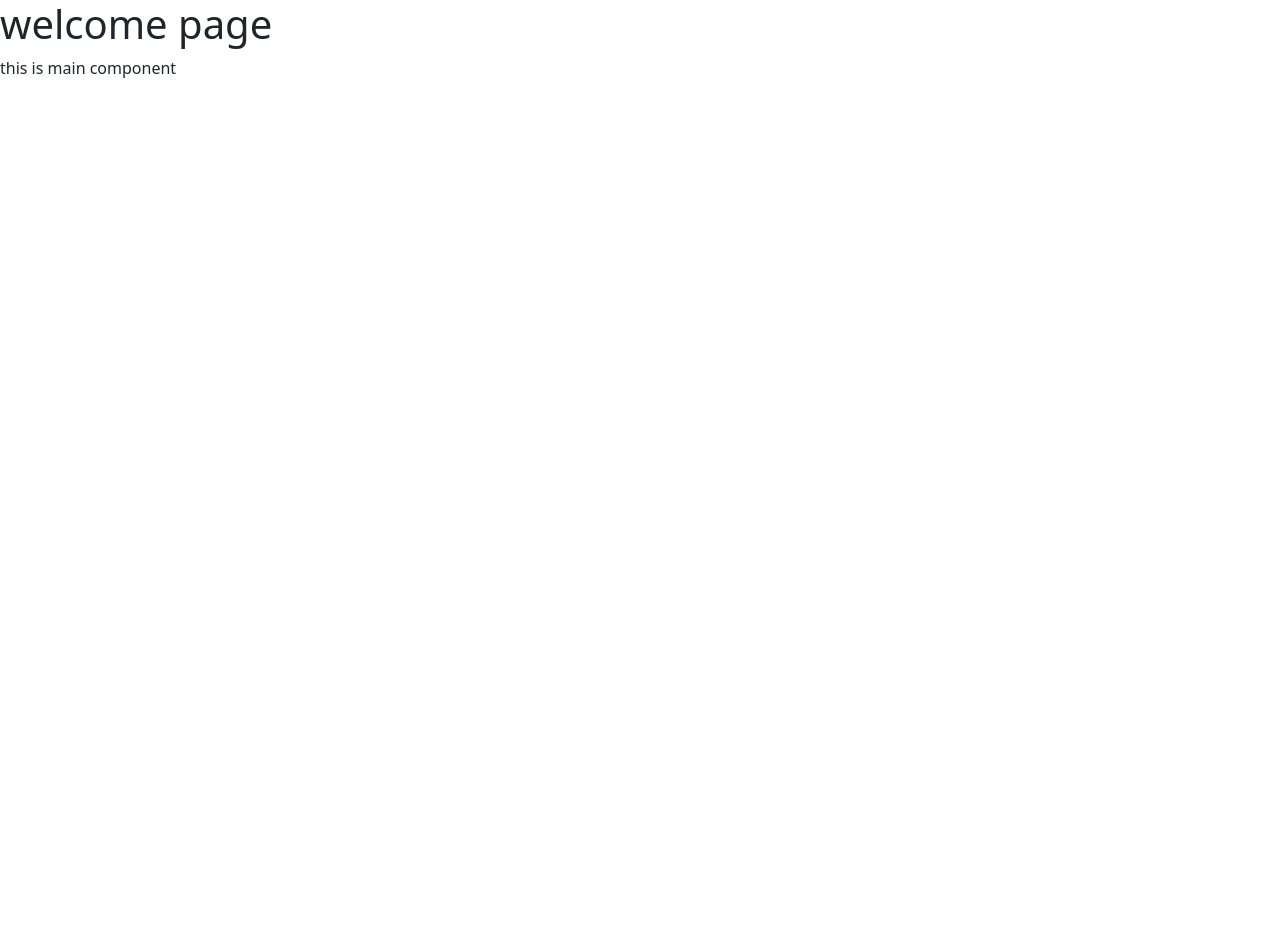
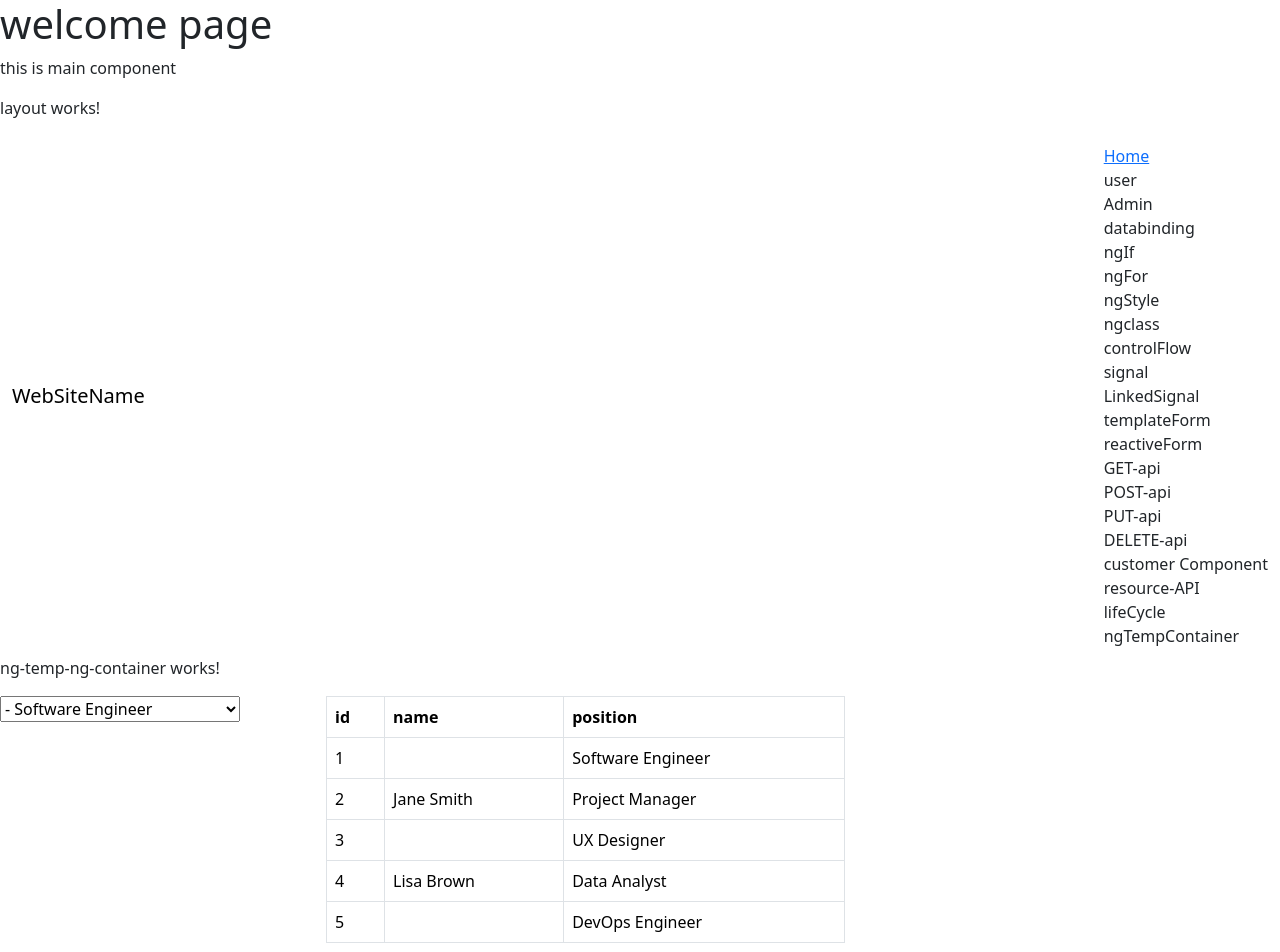
Before and after one commit to DhayanithiVasanthakumar/angular-19, an Angular app in the folder l1/: page /ngTempContainer in a window 1280 px wide. Before the commit this address led to /. Shown: the top 952 px of the page. Before the commit the page ends 800 px from the top, so only its background shows below. Built offline with nearby package versions, Linux system fonts and the light colour scheme.

Commit message:
ngTempContainer(incomplete)

```diff
--- a/l1/src/app/app.routes.ts
+++ b/l1/src/app/app.routes.ts
@@ -18,6 +18,7 @@ import { Customer } from '../components/API/customer/customer';
 import { LifeCycle } from '../components/life-cycle/life-cycle';
 import { Login } from '../components/login/login';
 import { Layout } from '../components/layout/layout';
+import { NgTempNgContainer } from '../components/ng-temp-ng-container/ng-temp-ng-container';
 
 export const routes: Routes = [
     //default route
@@ -104,6 +105,10 @@ export const routes: Routes = [
     {
         path:"life-cycle",
         component:LifeCycle
+    },
+    {
+        path:"ngTempContainer",
+        component:NgTempNgContainer
     }
         ]
     },
--- a/l1/src/components/layout/layout.html
+++ b/l1/src/components/layout/layout.html
@@ -28,6 +28,7 @@
             <li><a routerLink="customer-component">customer Component</a></li>
         <li><a routerLink="resource-api">resource-API</a></li>
         <li><a routerLink="life-cycle">lifeCycle</a></li>
+        <li><a routerLink="ngTempContainer">ngTempContainer</a></li>
       </ul>
     </div>
   </div>
--- /dev/null
+++ b/l1/src/components/ng-temp-ng-container/ng-temp-ng-container.html
@@ -0,0 +1,30 @@
+<p>ng-temp-ng-container works!</p>
+<div class="row">
+    <div class="col-3">
+       <select >
+        <option *ngFor="let emp of employeeList" [value]="emp.id">
+              {{emp.name}}  - {{emp.position}}
+        </option>
+       </select>
+    </div>
+    <div class="col-5">
+       <table class="table table-bordered">
+        <thead>
+            <tr>
+                <th>id</th>
+                <th>name</th>
+                <th>position</th>
+            </tr>
+        </thead>
+        <tbody>
+
+            <tr *ngFor="let emp of employeeList;let sno=index">
+                <td>{{sno+1}}</td>
+                <td>{{emp.name }}</td>
+                <td>{{emp.position}}</td>
+            </tr>
+        </tbody>
+       </table>
+
+    </div>
+</div>
--- /dev/null
+++ b/l1/src/components/ng-temp-ng-container/ng-temp-ng-container.ts
@@ -0,0 +1,25 @@
+import { CommonModule } from '@angular/common';
+import { Component } from '@angular/core';
+
+@Component({
+  selector: 'app-ng-temp-ng-container',
+  imports: [CommonModule],
+  templateUrl: './ng-temp-ng-container.html',
+  styleUrl: './ng-temp-ng-container.css'
+})
+export class NgTempNgContainer {
+
+  employeeList :any[] = [
+    {id: 1, name: "", position: "Software Engineer"},
+    {id: 2, name: "Jane Smith", position: "Project Manager"},
+    {id: 3,  position: "UX Designer"},
+    {id: 4, name: "Lisa Brown", position: "Data Analyst"},
+    {id: 5, name: null, position: "DevOps Engineer"}
+  ];
+
+  isLoader:boolean=true;
+
+  constructor(){
+
+  }
+}
```
Also changed, not shown: l1/src/components/ng-temp-ng-container/ng-temp-ng-container.css (added), 1 other file (tests, documents, lock files or other folders).
